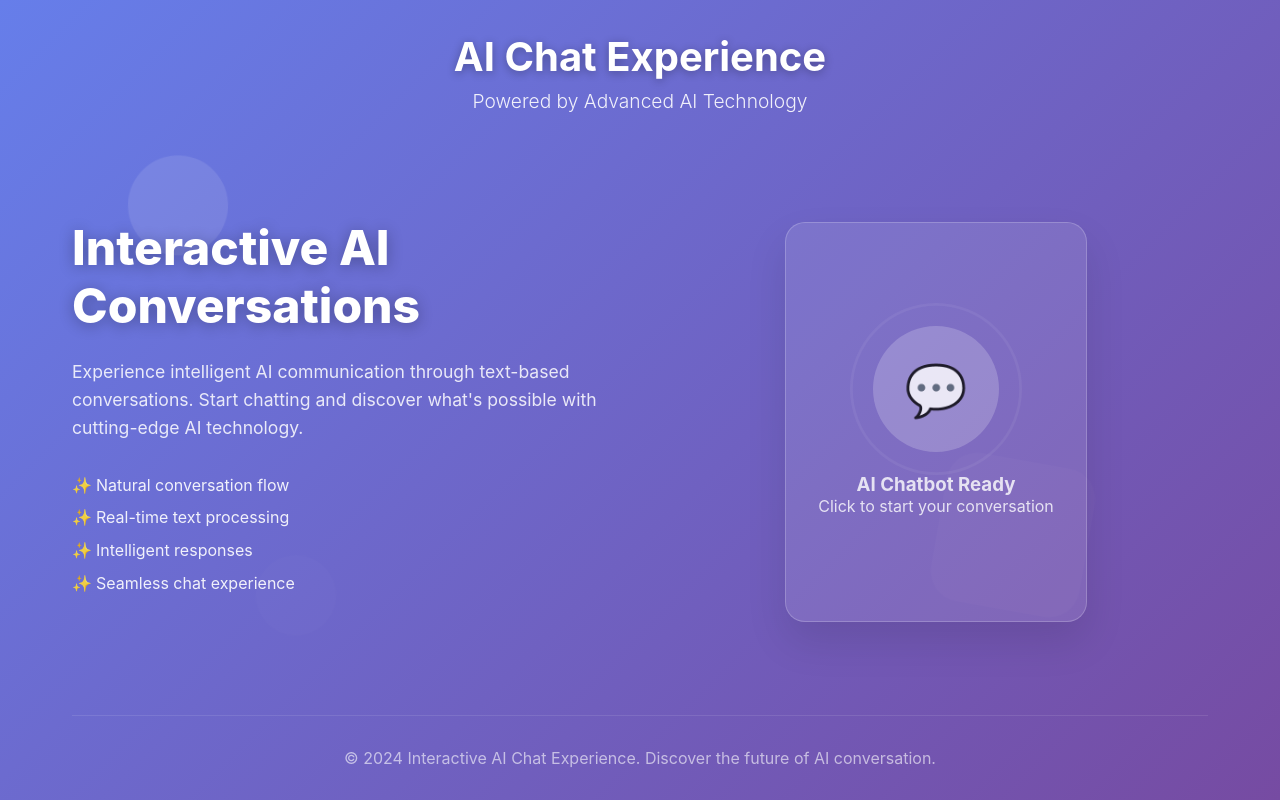
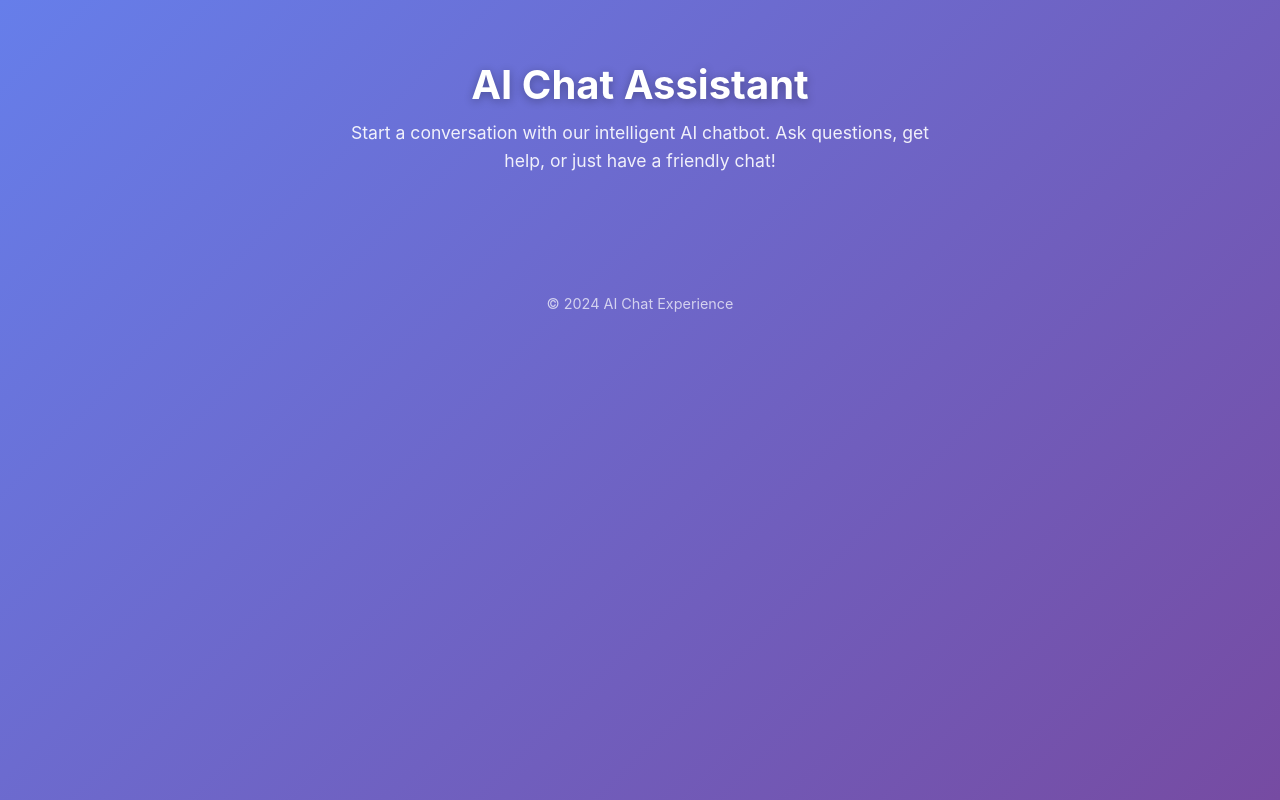
Before and after one commit to papcode/vercelCheck, a plain HTML site: page index.html in a window 1280 px wide. Drawn offline with Linux system fonts and the light colour scheme; a script that the page names is missing.

Commit message:
website_update#2

```diff
--- a/index.html
+++ b/index.html
@@ -3,7 +3,7 @@
 <head>
   <meta charset="UTF-8">
   <meta name="viewport" content="width=device-width, initial-scale=1">
-  <title>Interactive Voice Experience | ElevenLabs</title>
+  <title>AI Chat Assistant</title>
 
   <style>
     * {
@@ -13,216 +13,48 @@
     }
 
     body {
-      font-family: -apple-system, BlinkMacSystemFont, 'Segoe UI', Roboto, Oxygen, Ubuntu, Cantarell, sans-serif;
+      font-family: -apple-system, BlinkMacSystemFont, 'Segoe UI', Roboto, sans-serif;
       background: linear-gradient(135deg, #667eea 0%, #764ba2 100%);
       min-height: 100vh;
-      display: flex;
-      flex-direction: column;
-      position: relative;
-      overflow-x: hidden;
+      padding: 20px;
     }
 
-    /* Animated background elements */
-    .bg-shapes {
-      position: absolute;
-      top: 0;
-      left: 0;
-      width: 100%;
-      height: 100%;
-      overflow: hidden;
-      z-index: 0;
+    .header {
+      text-align: center;
+      color: white;
+      margin-bottom: 40px;
+      padding-top: 40px;
     }
 
-    .shape {
-      position: absolute;
-      opacity: 0.1;
-      animation: float 6s ease-in-out infinite;
-    }
-
-    .shape-1 {
-      top: 20%;
-      left: 10%;
-      width: 100px;
-      height: 100px;
-      background: white;
-      border-radius: 50%;
-      animation-delay: 0s;
-    }
-
-    .shape-2 {
-      top: 60%;
-      right: 15%;
-      width: 150px;
-      height: 150px;
-      background: rgba(255, 255, 255, 0.2);
-      border-radius: 30px;
-      animation-delay: 2s;
-    }
-
-    .shape-3 {
-      bottom: 20%;
-      left: 20%;
-      width: 80px;
-      height: 80px;
-      background: rgba(255, 255, 255, 0.15);
-      border-radius: 50%;
-      animation-delay: 4s;
-    }
-
-    @keyframes float {
-      0%, 100% { transform: translateY(0px) rotate(0deg); }
-      50% { transform: translateY(-20px) rotate(10deg); }
-    }
-
-    /* Main content container */
-    .container {
-      position: relative;
-      z-index: 1;
-      max-width: 1200px;
-      margin: 0 auto;
-      padding: 2rem;
-      display: flex;
-      flex-direction: column;
-      min-height: 100vh;
-    }
-
-    /* Header */
-    .header {
-      text-align: center;
-      margin-bottom: 3rem;
-      animation: fadeInUp 0.8s ease-out;
-    }
-
-    .logo {
+    .header h1 {
       font-size: 2.5rem;
       font-weight: 700;
-      color: white;
-      margin-bottom: 0.5rem;
+      margin-bottom: 10px;
       text-shadow: 0 2px 10px rgba(0, 0, 0, 0.3);
     }
 
-    .subtitle {
-      font-size: 1.2rem;
-      color: rgba(255, 255, 255, 0.9);
-      font-weight: 300;
+    .header p {
+      font-size: 1.1rem;
+      opacity: 0.9;
+      max-width: 600px;
+      margin: 0 auto;
+      line-height: 1.6;
     }
 
-    /* Main content area */
-    .main-content {
+    .widget-area {
       display: flex;
-      flex: 1;
-      gap: 3rem;
-      align-items: center;
       justify-content: center;
+      margin: 60px 0;
     }
 
-    .content-left {
-      flex: 1;
-      animation: fadeInLeft 0.8s ease-out 0.2s both;
+    .footer {
+      text-align: center;
+      color: rgba(255, 255, 255, 0.7);
+      margin-top: 60px;
+      font-size: 0.9rem;
     }
 
-    .content-right {
-      flex: 1;
-      display: flex;
-      justify-content: center;
-      animation: fadeInRight 0.8s ease-out 0.4s both;
-    }
-
-    .hero-title {
-      font-size: 3rem;
-      font-weight: 800;
-      color: white;
-      line-height: 1.2;
-      margin-bottom: 1.5rem;
-      text-shadow: 0 2px 15px rgba(0, 0, 0, 0.3);
-    }
-
-    .hero-description {
-      font-size: 1.1rem;
-      color: rgba(255, 255, 255, 0.85);
-      line-height: 1.6;
-      margin-bottom: 2rem;
-    }
-
-    .features {
-      list-style: none;
-      margin-bottom: 2rem;
-    }
-
-    .features li {
-      color: rgba(255, 255, 255, 0.9);
-      margin-bottom: 0.8rem;
-      padding-left: 1.5rem;
-      position: relative;
-      font-size: 1rem;
-    }
-
-    .features li::before {
-      content: "✨";
-      position: absolute;
-      left: 0;
-      top: 0;
-    }
-
-    /* Widget container styling */
-    .widget-container {
-      background: rgba(255, 255, 255, 0.1);
-      backdrop-filter: blur(10px);
-      border-radius: 20px;
-      padding: 2rem;
-      border: 1px solid rgba(255, 255, 255, 0.2);
-      box-shadow: 0 20px 40px rgba(0, 0, 0, 0.1);
-      min-height: 400px;
-      display: flex;
-      align-items: center;
-      justify-content: center;
-      position: relative;
-    }
-
-    .widget-placeholder {
-      text-align: center;
-      color: rgba(255, 255, 255, 0.8);
-    }
-
-    .pulse-circle {
-      width: 120px;
-      height: 120px;
-      border-radius: 50%;
-      background: rgba(255, 255, 255, 0.2);
-      margin: 0 auto 1.5rem;
-      display: flex;
-      align-items: center;
-      justify-content: center;
-      position: relative;
-      animation: pulse 2s infinite;
-    }
-
-    .pulse-circle::before {
-      content: "💬";
-      font-size: 3rem;
-    }
-
-    .pulse-circle::after {
-      content: "";
-      position: absolute;
-      width: 100%;
-      height: 100%;
-      border-radius: 50%;
-      border: 2px solid rgba(255, 255, 255, 0.3);
-      animation: ripple 2s infinite;
-    }
-
-    @keyframes pulse {
-      0%, 100% { transform: scale(1); }
-      50% { transform: scale(1.05); }
-    }
-
-    @keyframes ripple {
-      0% { transform: scale(1); opacity: 1; }
-      100% { transform: scale(1.4); opacity: 0; }
-    }
-
-    /* CSS to hide ElevenLabs branding */
+    /* Hide ElevenLabs branding */
     elevenlabs-convai p:has(span:contains("Powered by ElevenLabs")),
     elevenlabs-convai p:has(a[href*="elevenlabs.io"]) {
       display: none !important;
@@ -240,117 +72,40 @@
       display: none !important;
     }
 
-    /* Animations */
-    @keyframes fadeInUp {
-      from { opacity: 0; transform: translateY(30px); }
-      to { opacity: 1; transform: translateY(0); }
-    }
-
-    @keyframes fadeInLeft {
-      from { opacity: 0; transform: translateX(-30px); }
-      to { opacity: 1; transform: translateX(0); }
-    }
-
-    @keyframes fadeInRight {
-      from { opacity: 0; transform: translateX(30px); }
-      to { opacity: 1; transform: translateX(0); }
-    }
-
-    /* Responsive design */
     @media (max-width: 768px) {
-      .main-content {
-        flex-direction: column;
-        gap: 2rem;
+      .header h1 {
+        font-size: 2rem;
       }
 
-      .hero-title {
-        font-size: 2.2rem;
+      body {
+        padding: 15px;
       }
 
-      .container {
-        padding: 1rem;
+      .header {
+        padding-top: 20px;
+        margin-bottom: 30px;
       }
 
-      .widget-container {
-        padding: 1.5rem;
-        min-height: 300px;
+      .widget-area {
+        margin: 40px 0;
       }
-
-      .pulse-circle {
-        width: 100px;
-        height: 100px;
-      }
-
-      .pulse-circle::before {
-        font-size: 2.5rem;
-      }
-    }
-
-    /* Footer */
-    .footer {
-      text-align: center;
-      margin-top: 2rem;
-      padding-top: 2rem;
-      border-top: 1px solid rgba(255, 255, 255, 0.1);
-      color: rgba(255, 255, 255, 0.6);
-      animation: fadeInUp 0.8s ease-out 0.6s both;
     }
   </style>
 </head>
 <body>
-  <!-- Animated background shapes -->
-  <div class="bg-shapes">
-    <div class="shape shape-1"></div>
-    <div class="shape shape-2"></div>
-    <div class="shape shape-3"></div>
+  <div class="header">
+    <h1>AI Chat Assistant</h1>
+    <p>Start a conversation with our intelligent AI chatbot. Ask questions, get help, or just have a friendly chat!</p>
   </div>
 
-  <div class="container">
-    <!-- Header -->
-    <header class="header">
-      <h1 class="logo">AI Chat Experience</h1>
-      <p class="subtitle">Powered by Advanced AI Technology</p>
-    </header>
-
-    <!-- Main content -->
-    <main class="main-content">
-      <div class="content-left">
-        <h2 class="hero-title">Interactive AI Conversations</h2>
-        <p class="hero-description">
-          Experience intelligent AI communication through text-based conversations.
-          Start chatting and discover what's possible with cutting-edge AI technology.
-        </p>
-
-        <ul class="features">
-          <li>Natural conversation flow</li>
-          <li>Real-time text processing</li>
-          <li>Intelligent responses</li>
-          <li>Seamless chat experience</li>
-        </ul>
-      </div>
-
-      <div class="content-right">
-        <div class="widget-container">
-          <!-- ElevenLabs Convai Widget will appear here -->
-          <elevenlabs-convai agent-id="agent_6901k5ef1sgdfrfbfc10cba3r8yq"></elevenlabs-convai>
-
-          <!-- Placeholder content (will be replaced by widget) -->
-          <div class="widget-placeholder">
-            <div class="pulse-circle"></div>
-            <h3>AI Chatbot Ready</h3>
-            <p>Click to start your conversation</p>
-          </div>
-        </div>
-      </div>
-    </main>
-
-    <!-- Footer -->
-    <footer class="footer">
-      <p>&copy; 2024 Interactive AI Chat Experience. Discover the future of AI conversation.</p>
-    </footer>
+  <div class="widget-area">
+    <elevenlabs-convai agent-id="agent_6901k5ef1sgdfrfbfc10cba3r8yq"></elevenlabs-convai>
   </div>
 
-  <!-- ElevenLabs Widget Script -->
+  <div class="footer">
+    <p>&copy; 2024 AI Chat Experience</p>
+  </div>
+
   <script src="https://unpkg.com/@elevenlabs/convai-widget-embed" async type="text/javascript"></script>
 </body>
 </html>
```
